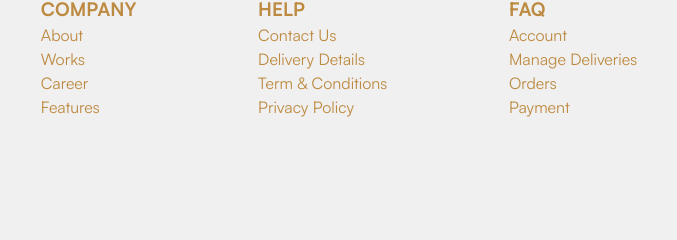
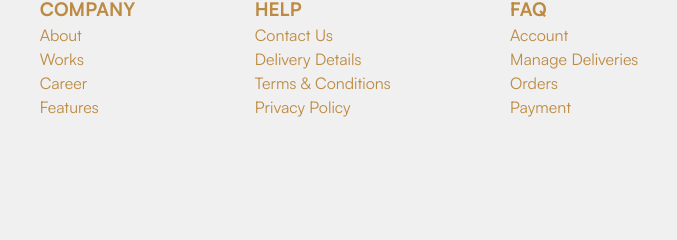
Before and after one commit to pembasmikuman/Sharaf, a plain HTML site: page login.html in a window 1280 px wide. Shown: the part 743-983 px from the top of the page, 477-1154 px from the left. Drawn offline with nearby package versions, Linux system fonts and the light colour scheme.

Commit message:
fix typo

```diff
--- a/login.html
+++ b/login.html
@@ -195,7 +195,7 @@
                         <ul>
                             <li><a href="#" class="nav_links">Contact Us</a></li>
                             <li><a href="#" class="nav_links">Delivery Details</a></li>
-                            <li><a href="#" class="nav_links">Term & Conditions</a></li>
+                            <li><a href="#" class="nav_links">Terms & Conditions</a></li>
                             <li><a href="#" class="nav_links">Privacy Policy</a></li>
                     </div>
 
```
Also changed, not shown: cart.html (+1 -1 lines), catalog.html (+1 -1 lines), contact.html (+1 -1 lines), index.html (+2 -3 lines), product.html (+1 -1 lines).
